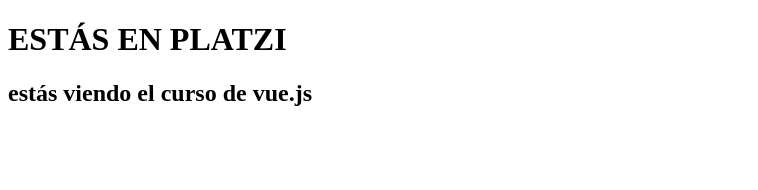
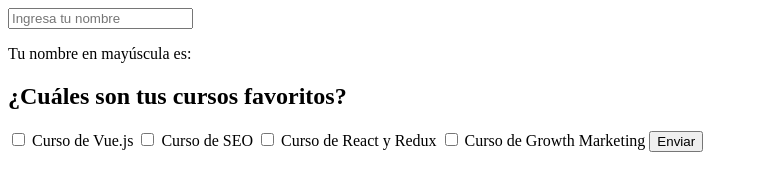
Before and after one commit to Gabrielnz/platzi-vuejs, a plain HTML site: page index.html in a window 1280 px wide. Shown: the whole page, without its empty margins (0-758 px from the left). Drawn offline with nearby package versions, Linux system fonts and the light colour scheme.

Commit message:
Manejando formularios

```diff
--- a/index.html
+++ b/index.html
@@ -5,8 +5,26 @@
 </head>
 <body>
     <div id="app">
-        <h1>{{ titulo | uppercase }}</h1>
-        <h2>{{ subtitulo | lowercase }}</h2>
+        <input
+            type="text"
+            name="nombre"
+            placeholder="Ingresa tu nombre"
+            v-model="nombre"
+        >
+        <p>Tu nombre en mayúscula es: {{ nombre | uppercase }}</p>
+
+        <form v-on:submit.prevent="submit">
+            <h2>¿Cuáles son tus cursos favoritos?</h2>
+            <input v-model="cursos" type="checkbox" id="vue" value="vue">
+            <label for="vue">Curso de Vue.js</label>
+            <input v-model="cursos" type="checkbox" id="seo" value="seo">
+            <label for="seo">Curso de SEO</label>
+            <input v-model="cursos" type="checkbox" id="react" value="react">
+            <label for="react">Curso de React y Redux</label>
+            <input v-model="cursos" type="checkbox" id="growth" value="growth">
+            <label for="growth">Curso de Growth Marketing</label>
+            <button type="submit">Enviar</button>
+        </form>
     </div>
 
     <script src="https://unpkg.com/vue"></script>
@@ -14,15 +32,17 @@
         let app = new Vue({
             el: '#app',
             data: {
-                titulo: 'Estás en Platzi',
-                subtitulo: 'Estás viendo el curso de Vue.js'
+                nombre: '',
+                cursos: []
             },
             filters: {
                 uppercase: function (str) {
                     return str.toUpperCase()
-                },
-                lowercase: function (str) {
-                    return str.toLowerCase()
+                }
+            },
+            methods: {
+                submit: function () {
+                    console.log('Se ejecuta el metodo submit', this.cursos)
                 }
             }
         })
```
